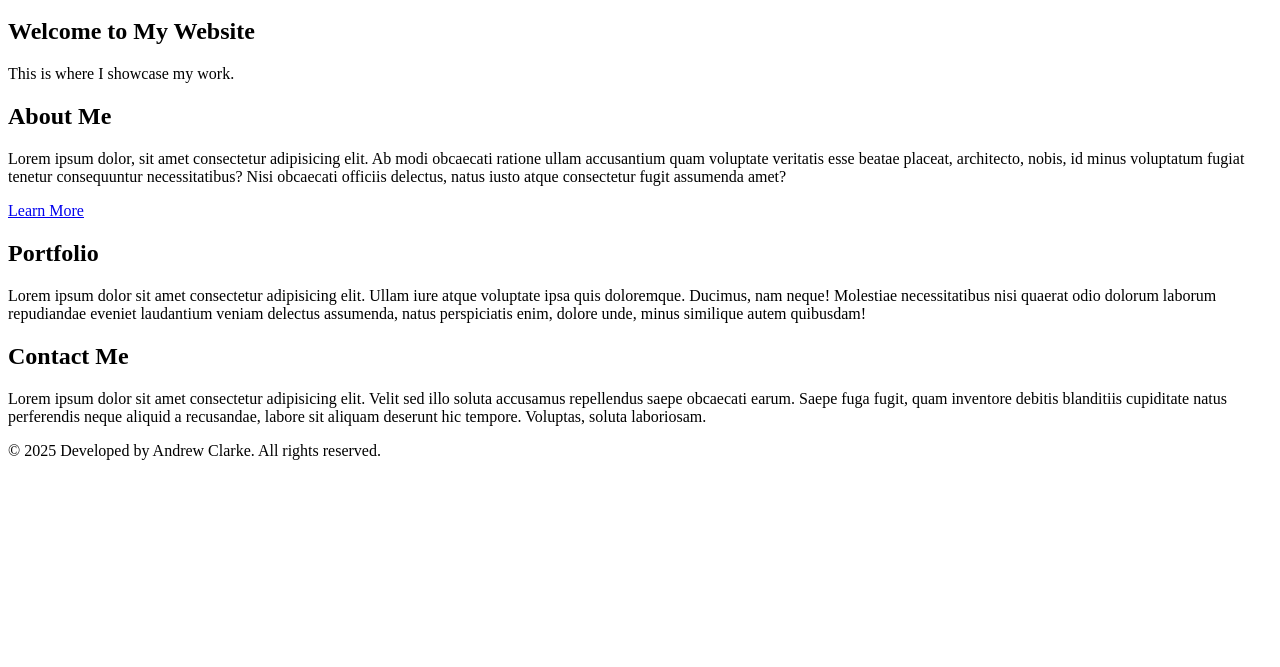
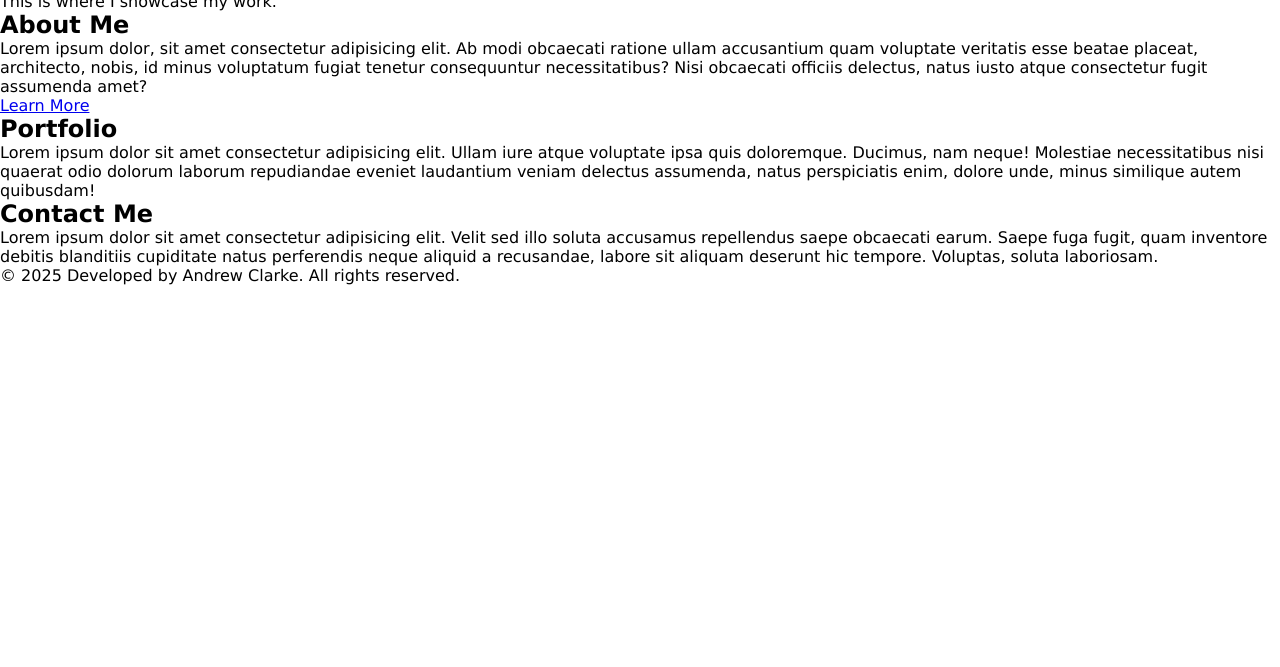
Before and after one commit to Rotomizer/portfolio-student, a plain HTML site: page index.html in a window 1280 px wide. Shown: the part 133-800 px from the top of the page. Drawn offline with Linux system fonts and the light colour scheme; files that its build step writes are made by us from their sources.

Commit message:
Styles Added

```diff
--- /dev/null
+++ b/css/styles.css
@@ -0,0 +1,6 @@
+* {
+    margin: 0;
+    padding: 0;
+    font-family: Verdana, Geneva, Tahoma, sans-serif;
+    box-sizing: border-box;
+}
--- a/index.html
+++ b/index.html
@@ -3,6 +3,7 @@
 <head>
     <meta charset="UTF-8">
     <meta name="viewport" content="width=device-width, initial-scale=1.0">
+    <link rel="stylesheet" href="styles.css">
     <title>[Student Name] | Home</title>
 </head>
 <body>
```
